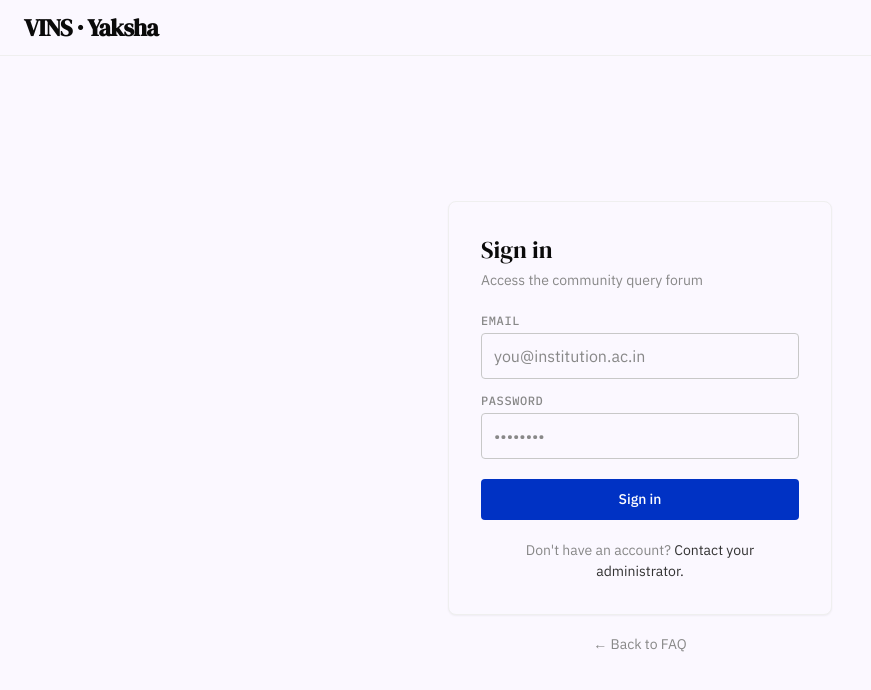
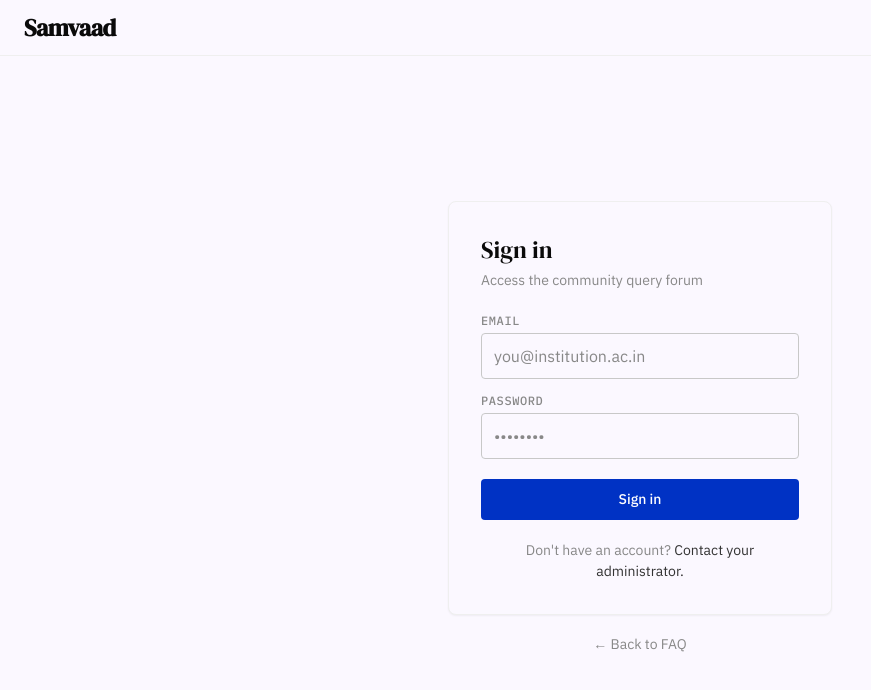
Before and after one commit to vicharanashala/cs17, a React (Vite) app in the folder Frontend/: page /login in a window 1280 px wide. Shown: the top 690 px of the page, without its empty margins (0-871 px from the left). Built offline with nearby package versions, Linux system fonts and the light colour scheme; no server answers.

Commit message:
Fix Login header: VINS · Yaksha to Samvaad

```diff
--- a/Frontend/src/pages/Login.jsx
+++ b/Frontend/src/pages/Login.jsx
@@ -38,7 +38,7 @@
       {/* Minimal header */}
       <header className="h-header-height border-b border-ink-100 flex items-center px-container-margin">
         <Link to="/faq" className="font-headline-md text-headline-md font-black tracking-tight text-ink-900 hover:text-primary transition-colors">
-          VINS · Yaksha
+          Samvaad
         </Link>
       </header>
 
```
